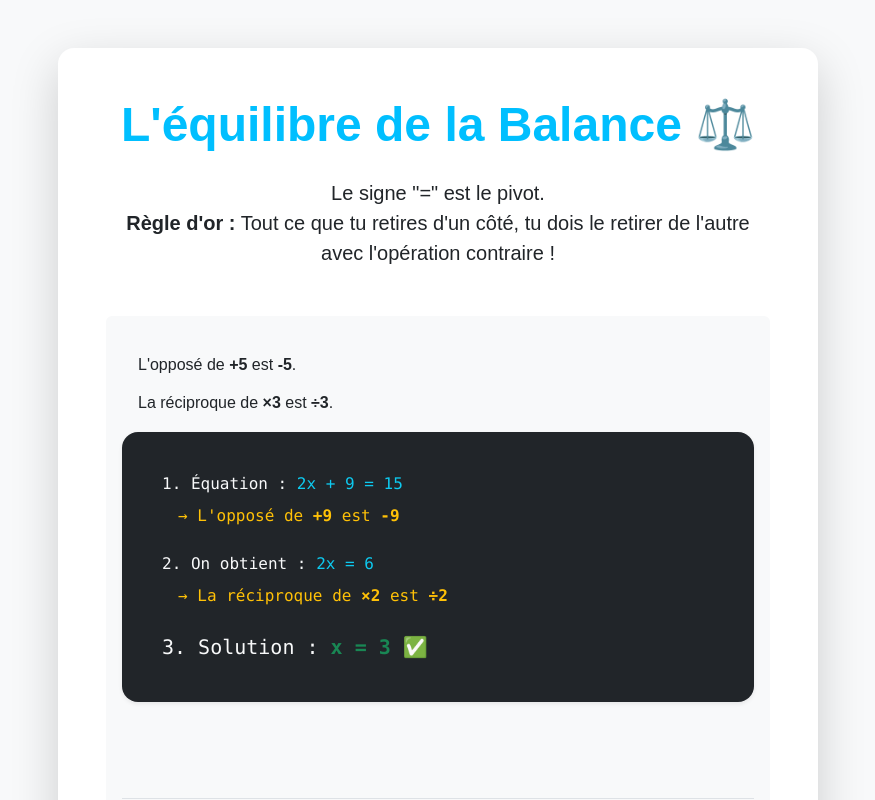
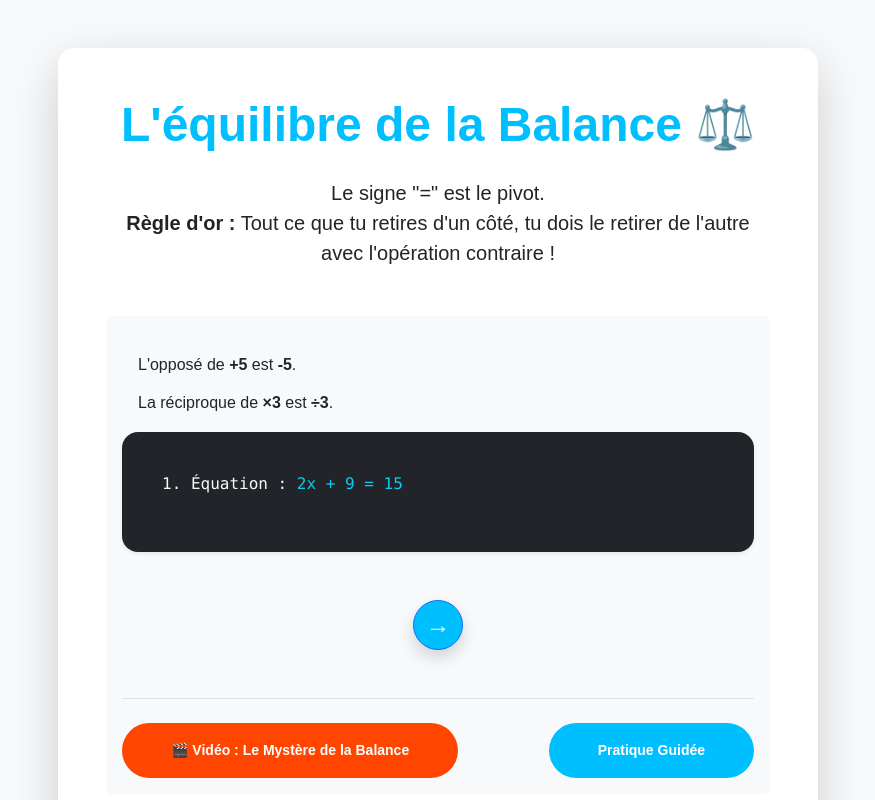
Before and after one commit to agbeSimi/litterAI, a React (Vite) app: page /modelage in a window 1280 px wide. Shown: the top 800 px of the page, without its empty margins (202-1077 px from the left). Built offline with nearby package versions, Linux system fonts and the light colour scheme.

Commit message:
ajout d'un tableau avec les donn"es qu'on souhatie ajouter 1 par 1 apres chasue clique du bouton suivant et implementation du composant bouton

```diff
--- a/src/composants/ExempleResolution.jsx
+++ b/src/composants/ExempleResolution.jsx
@@ -1,8 +1,12 @@
 import React, {useEffect, useState} from "react";
 import {motion} from "framer-motion";
+import BoutonSuivant from "./BoutonSuivant.jsx";
 
 function ExempleResolution() {
   const [equation, setEquation] = useState({ a: 0, b: 0, c: 0, x: 0 });
+  const[indexEtape, setIndexEtape] = useState(1);
+  let nvlVal;
+
 
   function genererEquationAleatoire(){
     const valA = Math.floor(Math.random() * 4) + 2;
@@ -19,10 +23,37 @@ function ExempleResolution() {
     genererEquationAleatoire();
   }, []);
 
+  const etapes = [
+    { id: 1,
+      jsx:
+        <p className="mb-2">1. Équation : <span className="text-info">{equation.a}x + {equation.b} = {equation.c}</span></p>
+    },
+    { id: 2,
+      jsx:
+        <p className="mb-4 text-warning ms-3">→ L'opposé de <span className="fw-bold">+{equation.b}</span> est <span className="fw-bold">-{equation.b}</span></p>
+    },
+    { id: 3, jsx:
+        <p className="mb-2">2. On obtient : <span className="text-info">{equation.a}x = { nvlVal = equation.c - equation.b}</span></p>
+    },
+    { id: 4,
+      jsx:
+        <p className="mb-4 text-warning ms-3">→ La réciproque de <span className="fw-bold">×{equation.a}</span> est <span className="fw-bold">÷{equation.a}</span></p>
+    },
+    { id: 5,
+      jsx:
+        <p className="mb-0 fs-5">3. Solution : <span className="text-success fw-bold">x = {nvlVal / equation.a}</span> ✅</p>
+    }
+  ];
+
+  function etapeSuivante() {
+    if (indexEtape < etapes.length) {
+      setIndexEtape(indexEtape + 1);
+    }
+  }
   //valeur calculer dans l'exemple
-  let nvlVal;
+
   return (
-    <motion.div
+    <>    <motion.div
       initial={{ opacity: 0, y: 20 }}
       animate={{ opacity: 1, y: 0 }}
       transition={{ duration: 0.7 }}
@@ -30,19 +61,24 @@ function ExempleResolution() {
       className="card bg-dark text-light border-0 rounded-4 p-4 mb-5 shadow-sm"
     >
       <div className="card-body font-monospace"> {/* Police monospace pour le style code */}
+        {etapes.slice(0, indexEtape).map((etape) => (
+          <motion.div
+            initial={{ opacity: 0, x: -50 }}
+            animate={{ opacity: 1, x: 0 }}
+            transition={{ duration: 0.7,
+                          ease:"easeOut"}}
+            key={etape.id} className="mb-3 ">
+            {etape.jsx}
+          </motion.div>
+        ))}
+      </div>
 
-        {/* Étape 1 */}
-        <p className="mb-2">1. Équation : <span className="text-info">{equation.a}x + {equation.b} = {equation.c}</span></p>
-        <p className="mb-4 text-warning ms-3">→ L'opposé de <span className="fw-bold">+{equation.b}</span> est <span className="fw-bold">-{equation.b}</span></p>
 
-        {/* Étape 2 */}
-        <p className="mb-2">2. On obtient : <span className="text-info">{equation.a}x = { nvlVal = equation.c - equation.b}</span></p>
-        <p className="mb-4 text-warning ms-3">→ La réciproque de <span className="fw-bold">×{equation.a}</span> est <span className="fw-bold">÷{equation.a}</span></p>
-
-        {/* Solution */}
-        <p className="mb-0 fs-5">3. Solution : <span className="text-success fw-bold">x = {nvlVal / equation.a}</span> ✅</p>
-      </div>
     </motion.div>
+    <BoutonSuivant
+      onClick={etapeSuivante}
+      visible={indexEtape<etapes.length}/>
+    </>
 
   );
 }
```
